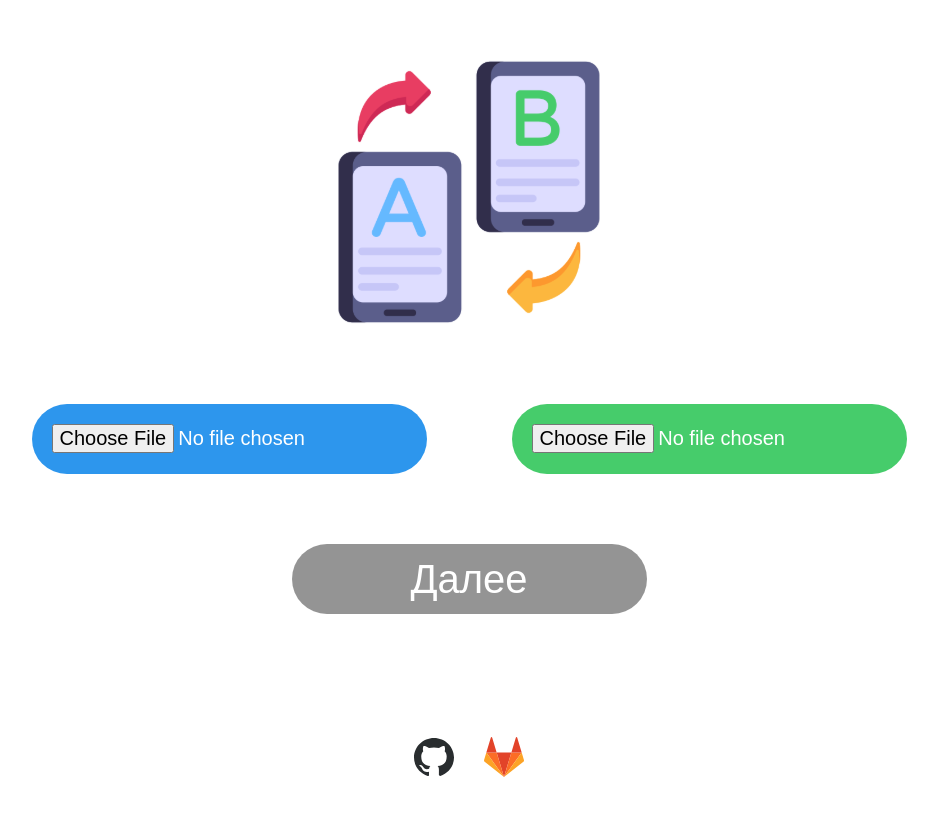
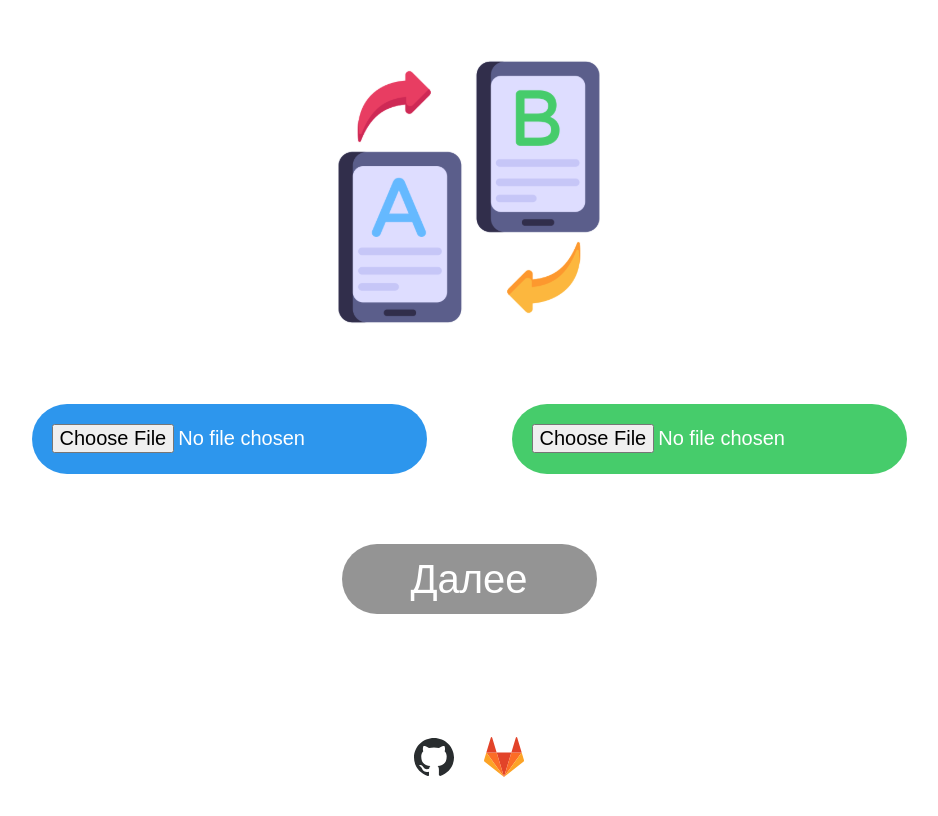
Before and after one commit to Z0dya/compare-app, a Vue app: page / in a window 1280 px wide. Shown: the top 816 px of the page, without its empty margins (171-1109 px from the left). Built offline with nearby package versions, Linux system fonts and the light colour scheme.

Commit message:
add adaptive design

```diff
--- a/src/components/mainPage.vue
+++ b/src/components/mainPage.vue
@@ -129,11 +129,18 @@ export default {
     color: #ffff;
     margin: 7rem 0;
 }
+%continue {
+    border-radius: 5rem;
+    border: none;
+    width: 25.5rem;
+    height: 7rem;
+    font-size: 4rem;
+    color: #ffff;
+    margin: 7rem 0;
+}
 
 .container {
     margin-top: 5rem;
-}
-
     .imgBlock {
         @extend %center-display;
     }
@@ -156,6 +163,7 @@ export default {
             background-color: #46cc6b;
         }
     }
+}
 
 .nextPage {
     @extend %center-display;
@@ -163,9 +171,8 @@ export default {
         width: fit-content;
         height: fit-content;
         .nextBtn {
-            @extend %buttons-styles;
+            @extend %continue;
             margin: 0;
-            font-size: 4rem;
             cursor: pointer;
             background: rgba(43, 43, 43);
             transition: all 0.5s ease;
@@ -227,4 +234,31 @@ export default {
         transform: rotate(-1turn);
     }
 }
+
+// адаптивный дизайн
+@media (max-height: 740px) {
+    .imgBlock img {
+        width: 20rem;
+    }
+
+    %continue {
+        border-radius: 5rem;
+        border: none;
+        width: 20.5rem;
+        height: 6rem;
+        font-size: 3rem;
+        color: #ffff;
+        margin: 0;
+    }
+
+    %buttons-styles {
+        border-radius: 5rem;
+        border: none;
+        width: 35.5rem;
+        height: 3rem;
+        font-size: 2rem;
+        color: #ffff;
+        margin: 5rem 0;
+    }
+}
 </style>
```
Lines whose indentation alone changed are shown as unchanged.
